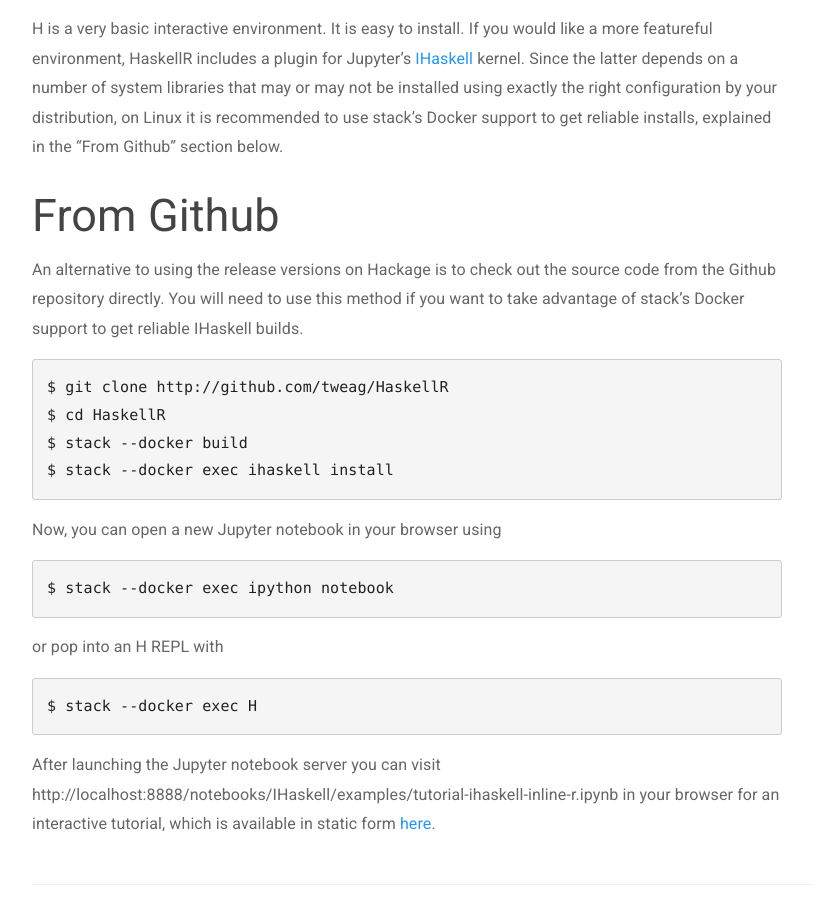
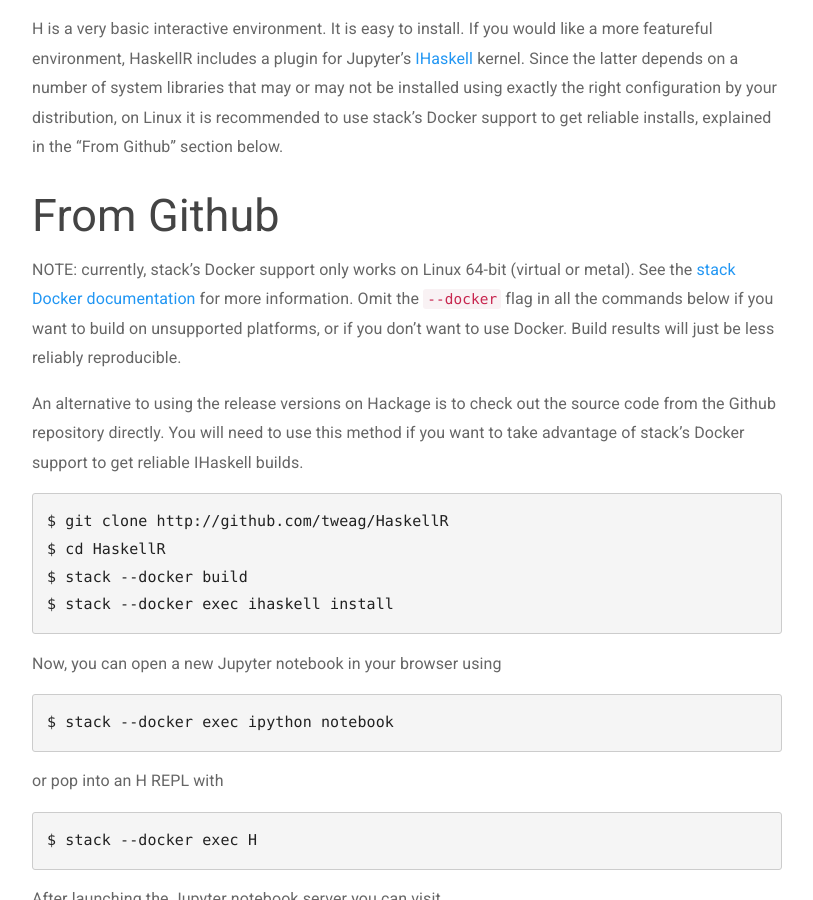
Before and after one commit to tweag/HaskellR, a Jekyll site: the page built from docs/build-and-install.md, in a window 1280 px wide and 900 px high, scrolled down 1621 px. Shown: the whole window, without its empty margins (38-851 px from the left). Built offline with Jekyll 4.4.1, drawn with Linux system fonts in a browser that asks for light colours; Markdown is read by kramdown in place of the engine named in the settings; a style sheet for code colours, icons or effects is not loaded.

Commit message:
Add link to stack Docker documentation.
Fixes #207.

```diff
--- a/docs/build-and-install.md
+++ b/docs/build-and-install.md
@@ -78,6 +78,15 @@
 
 ## From Github
 
+NOTE: currently, stack's Docker support only works on Linux 64-bit
+(virtual or metal). See the [stack Docker documentation][stack-docker]
+for more information. Omit the `--docker` flag in all the commands
+below if you want to build on unsupported platforms, or if you don't
+want to use Docker. Build results will just be less reliably
+reproducible.
+
+[stack-docker]: https://github.com/commercialhaskell/stack/wiki/Docker
+
 An alternative to using the release versions on Hackage is to check
 out the source code from the Github repository directly. You will need
 to use this method if you want to take advantage of stack's Docker
```
